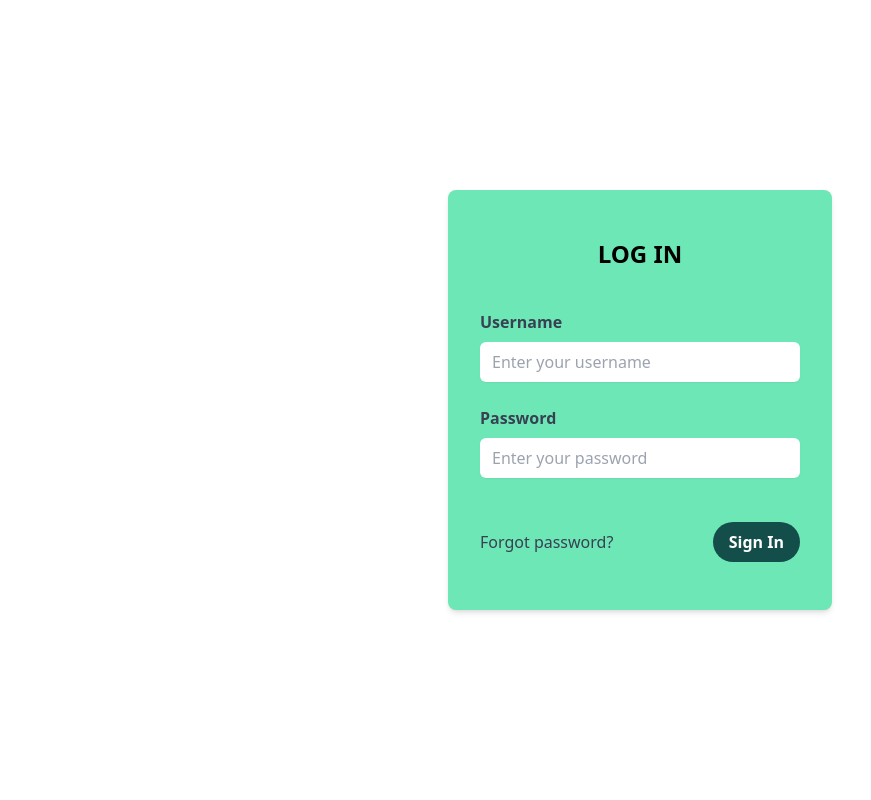
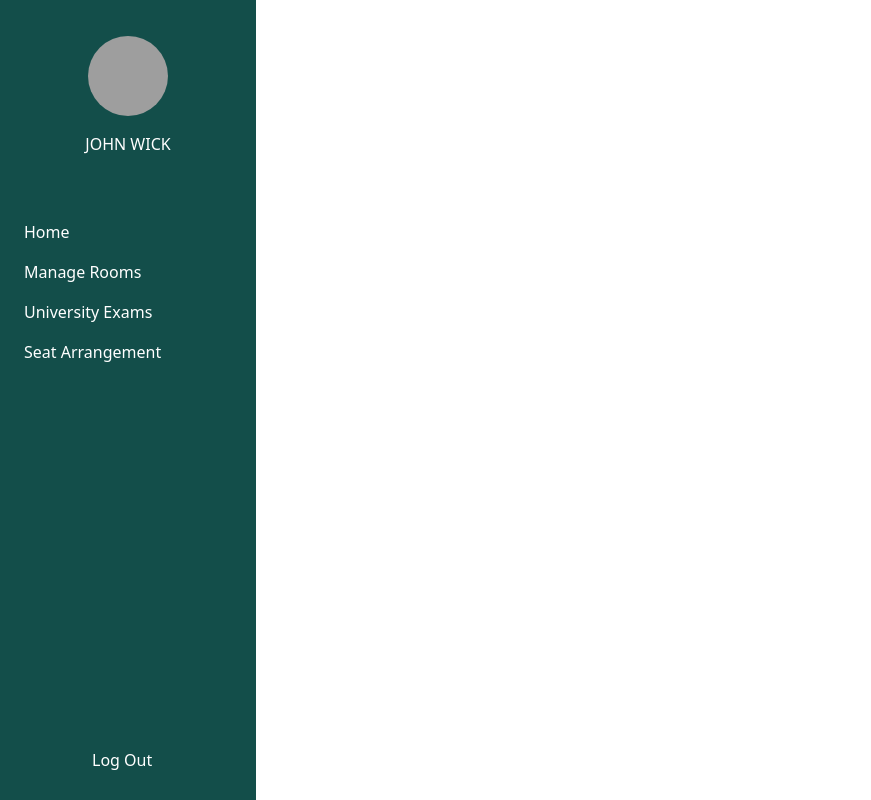
Before and after one commit to Sudhi27Krishna/Exam-Seat-Arrangement-System, a React (Create React App) app: page / in a window 1280 px wide. Shown: the whole page, without its empty margins (0-871 px from the left). Built offline with nearby package versions, Linux system fonts and the light colour scheme; grey boxes are pictures that could not be loaded.

Commit message:
Created nav-bar

```diff
--- a/src/components/App.jsx
+++ b/src/components/App.jsx
@@ -1,8 +1,12 @@
 import React from "react";
-import Login from "./Login";
+// import Login from "./Login";
+import NavBar from "./NavBar";
+
 
 function App() {
-  return (<Login />);
+  return (<div>
+    <NavBar />
+  </div>);
 }
 
 export default App;
--- a/src/components/Login.jsx
+++ b/src/components/Login.jsx
@@ -2,19 +2,19 @@ import React from "react";
 
 function Login() {
     return (<div className="flex items-center justify-center h-screen">
-        <div className="py-12 px-8 shadow-md w-96 bg-emerald-300 rounded-lg">
-            <h1 className="text-2xl text-center font-semibold mb-10">LOG IN</h1>
+        <div className="py-12 px-12 shadow-2xl w-[23rem] bg-emerald-300 rounded-[20px]">
+            <h1 className="text-3xl text-center font-normal mb-10">LOG IN</h1>
             <form className="space-y-6">
                 <div>
                     <label className="block text-gray-700 font-bold mb-2" for="username">Username</label>
                     <input
-                        className="block w-full h-10 px-3 py-2 rounded-md shadow-sm border-gray-300 focus:outline-none focus:border-blue-500 focus:ring focus:ring-blue-500 focus:ring-opacity-50"
+                        className="block w-full h-12 px-3 py-2 rounded-[10px] shadow-sm border-gray-300 focus:outline-none focus:border-blue-500 focus:ring focus:ring-blue-500 focus:ring-opacity-50"
                         id="username" type="text" placeholder="Enter your username" required />
                 </div>
                 <div>
                     <label className="block text-gray-700 font-bold mb-2" for="password">Password</label>
                     <input
-                        className="block w-full h-10 px-3 py-2 rounded-md shadow-sm border-gray-300 focus:outline-none focus:border-blue-500 focus:ring focus:ring-blue-500 focus:ring-opacity-50"
+                        className="block w-full h-12 px-3 py-2 rounded-[10px] shadow-sm border-gray-300 focus:outline-none focus:border-blue-500 focus:ring focus:ring-blue-500 focus:ring-opacity-50"
                         id="password" type="password" placeholder="Enter your password" required />
                 </div>
                 <div className="flex justify-between items-center pt-5 pb-0">
--- /dev/null
+++ b/src/components/NavBar.jsx
@@ -0,0 +1,32 @@
+import React from 'react'
+
+function NavBar() {
+    return (
+        <div class="flex flex-col w-64 h-screen bg-teal-900">
+            <div class="flex flex-col items-center justify-center h-64">
+                <img src="https://variety.com/wp-content/uploads/2023/03/john-wick-chapter-4-keanu.jpg?w=681&h=383&crop=1" alt="john-wick" class="rounded-full w-20 h-20" />
+                <p className="text-white mt-4">JOHN WICK</p>
+            </div>
+            <div class="flex flex-col items-start justify-start h-full py-5">
+                <a href="/" class="text-white hover:bg-slate-900 py-2 px-6 w-full">
+                    Home
+                </a>
+                <a href="/" class="text-white hover:bg-slate-900 py-2 px-6 w-full">
+                    Manage Rooms
+                </a>
+                <a href="/" class="text-white hover:bg-slate-900 py-2 px-6 w-full">
+                    University Exams
+                </a>
+                <a href="/" class="text-white hover:bg-slate-900 py-2 px-6 w-full">
+                    Seat Arrangement
+                </a>
+                <div class="flex-grow"></div> {/*adds a spacer to push logout to the bottom*/}
+                <a href="/" class="text-white hover:bg-slate-900 py-2 pl-[5.75rem] w-full">
+                    Log Out
+                </a>
+            </div>
+        </div>
+    );
+}
+
+export default NavBar;
```
